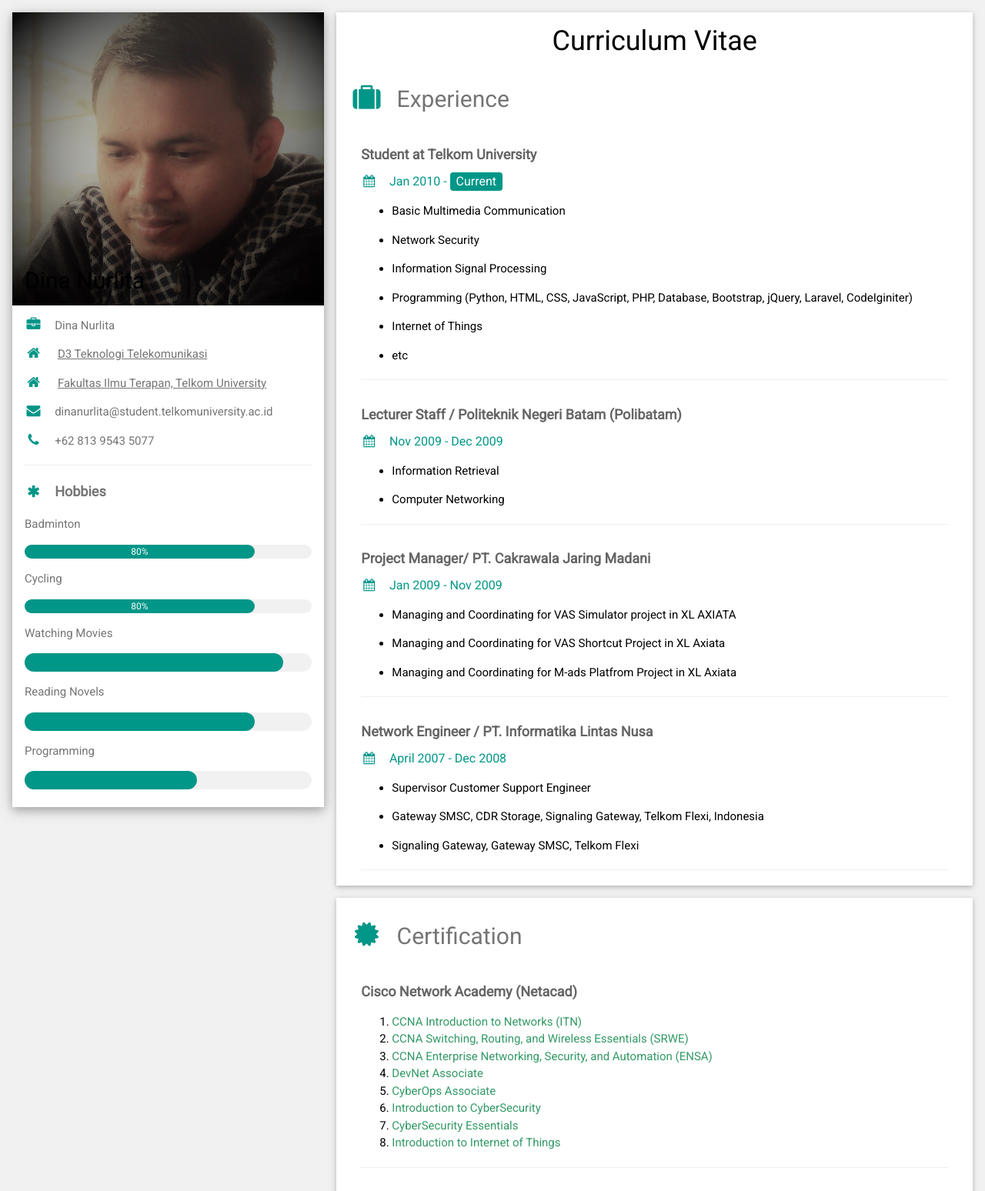
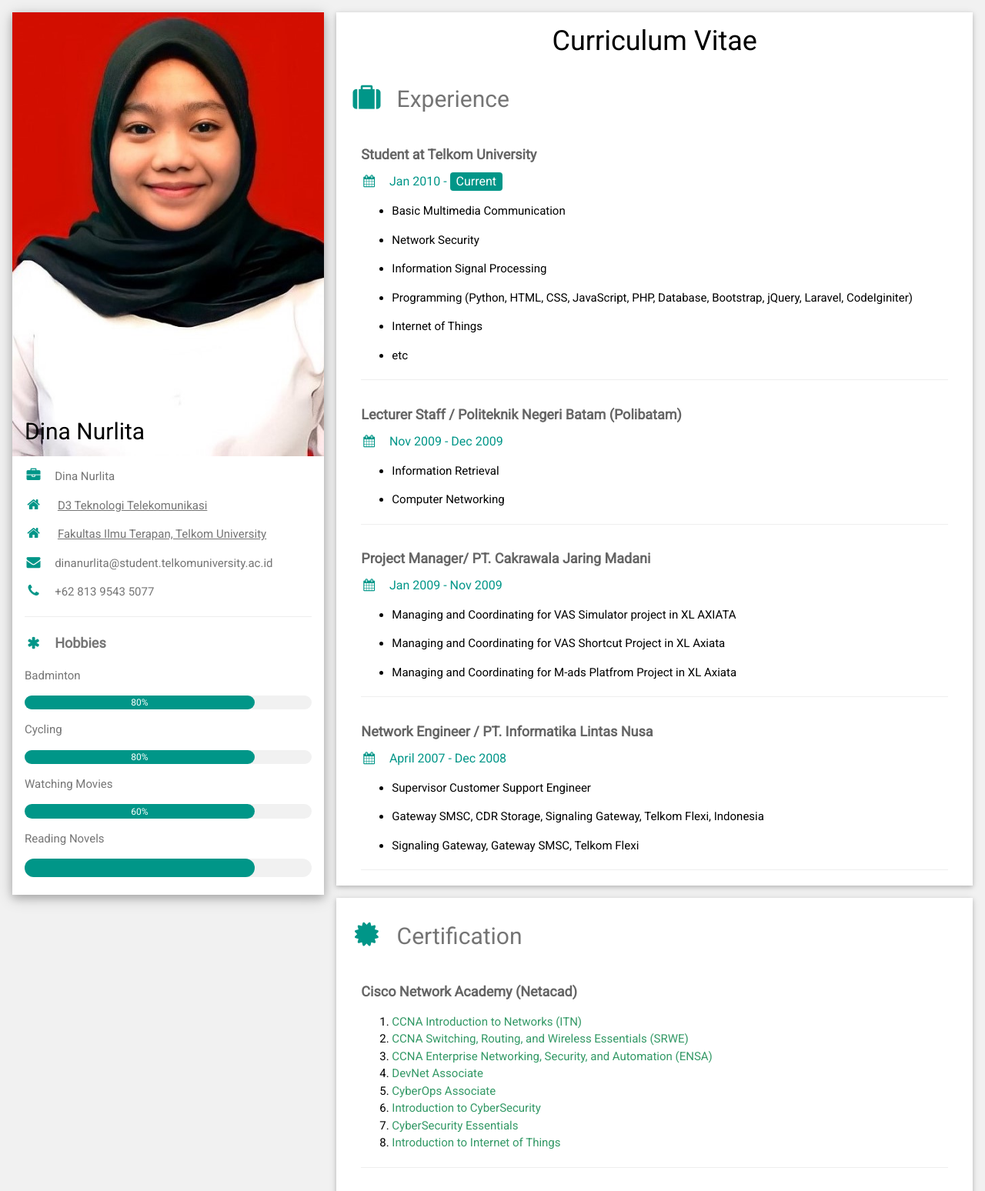
Before and after one commit to dnnrlta/dnnrlta.github.io, a plain HTML site: page index.html in a window 1280 px wide. Shown: the top 1548 px of the page at 77% size. Drawn offline with nearby package versions, Linux system fonts and the light colour scheme.

Commit message:
Merubah MIQ CV 3

```diff
--- a/index.html
+++ b/index.html
@@ -27,7 +27,7 @@
         <div class="w3-third">
           <div class="w3-white w3-text-grey w3-card-4">
             <div class="w3-display-container">
-              <img src="aset/miq.JPG" style="width: 100%" alt="miq picture" />
+              <img src="aset/dina.jpg" style="width: 100%" alt="miq picture" />
               <div class="w3-display-bottomleft w3-container w3-text-black">
                 <h2>Dina Nurlita</h2>
               </div>
@@ -57,16 +57,14 @@
                 </div>
               </div>
               <p>Watching Movies</p>
-              <div class="w3-light-grey w3-round-xlarge">
-                <div class="w3-round-xlarge w3-teal" style="height: 24px; width: 90%"></div>
+              <div class="w3-light-grey w3-round-xlarge w3-small">
+                <div class="w3-container w3-center w3-round-xlarge w3-teal" style="width: 80%">
+                  <div class="w3-center w3-text-white">60%</div>
+                </div>
               </div>
               <p>Reading Novels</p>
               <div class="w3-light-grey w3-round-xlarge">
                 <div class="w3-round-xlarge w3-teal" style="height: 24px; width: 80%"></div>
-              </div>
-              <p>Programming</p>
-              <div class="w3-light-grey w3-round-xlarge">
-                <div class="w3-round-xlarge w3-teal" style="height: 24px; width: 60%"></div>
               </div>
               <br />
             </div>
```
Also changed, not shown: aset/dina.jpg (added).
